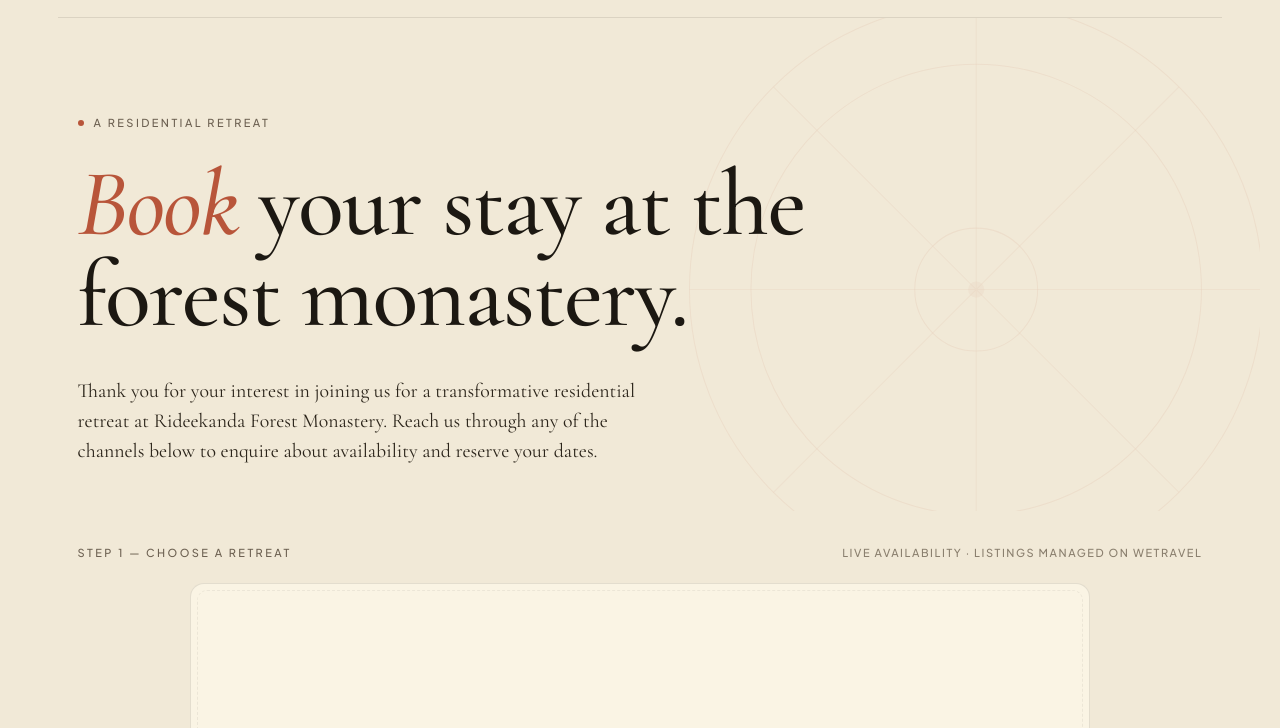
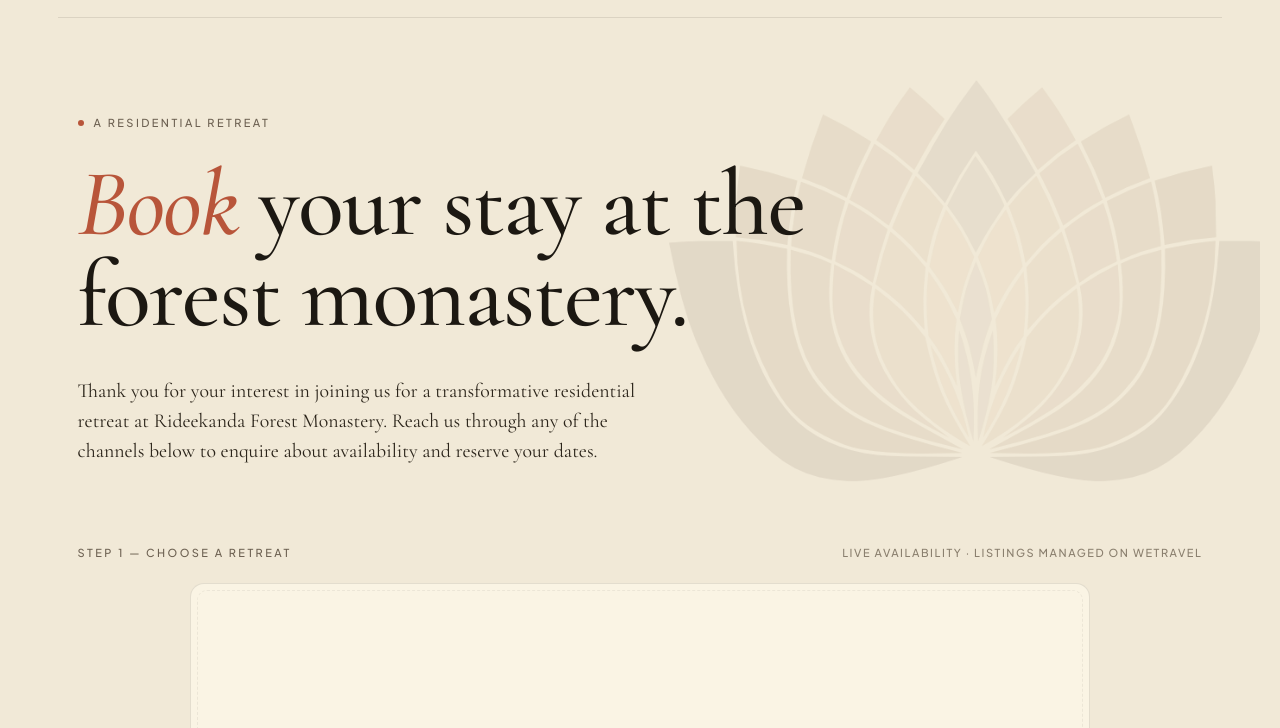
Before and after one commit to VENR-bit/BookYourStay, a plain HTML site: page index.html in a window 1280 px wide. Shown: the part 72-800 px from the top of the page. Drawn offline with nearby package versions, Linux system fonts and the light colour scheme; a script that the page names is missing.

Commit message:
Replace circular line art with lotus logo watermark in hero background
Co-Authored-By: Claude Opus 4.6 <noreply@anthropic.com>

```diff
--- a/index.html
+++ b/index.html
@@ -57,21 +57,8 @@
         </p>
       </div>
 
-      <!-- Soft dharma-wheel motif, like the donate page -->
-      <svg class="hero__wheel" viewBox="0 0 600 600" aria-hidden="true">
-        <g fill="none" stroke="currentColor" stroke-width="1" opacity="0.45">
-          <circle cx="300" cy="300" r="280" />
-          <circle cx="300" cy="300" r="220" />
-          <circle cx="300" cy="300" r="60" />
-          <circle cx="300" cy="300" r="8" fill="currentColor" stroke="none" opacity="0.6" />
-        </g>
-        <g stroke="currentColor" stroke-width="1" opacity="0.35">
-          <line x1="300" y1="20" x2="300" y2="580" />
-          <line x1="20"  y1="300" x2="580" y2="300" />
-          <line x1="102" y1="102" x2="498" y2="498" />
-          <line x1="498" y1="102" x2="102" y2="498" />
-        </g>
-      </svg>
+      <!-- Lotus logo watermark background -->
+      <img class="hero__lotus" src="assets/lotus.png" alt="" aria-hidden="true" />
     </section>
 
     <!-- ───────── STEP 1 — RETREATS ───────── -->
--- a/styles.css
+++ b/styles.css
@@ -140,15 +140,14 @@ img { display: block; max-width: 100%; }
   z-index: 2;
   max-width: 980px;
 }
-.hero__wheel {
+.hero__lotus {
   position: absolute;
   right: calc(var(--gutter) * -0.4);
   top: 50%;
   transform: translateY(-46%);
   width: clamp(420px, 48vw, 640px);
   height: auto;
-  color: var(--accent);
-  opacity: 0.16;
+  opacity: 0.08;
   pointer-events: none;
   z-index: 1;
 }
@@ -444,7 +443,7 @@ body[data-hero="lead"]    .hero-v--lead    { display: inline; }
   .step-head { flex-direction: column; gap: 4px; align-items: flex-start; }
 }
 @media (max-width: 640px) {
-  .hero__wheel { display: none; }
+  .hero__lotus { display: none; }
   .display { font-size: clamp(38px, 11vw, 64px); line-height: 0.98; }
   .hero { padding-top: clamp(36px, 8vw, 56px); }
   .card { padding: 22px 22px 0; min-height: 0; }
```
